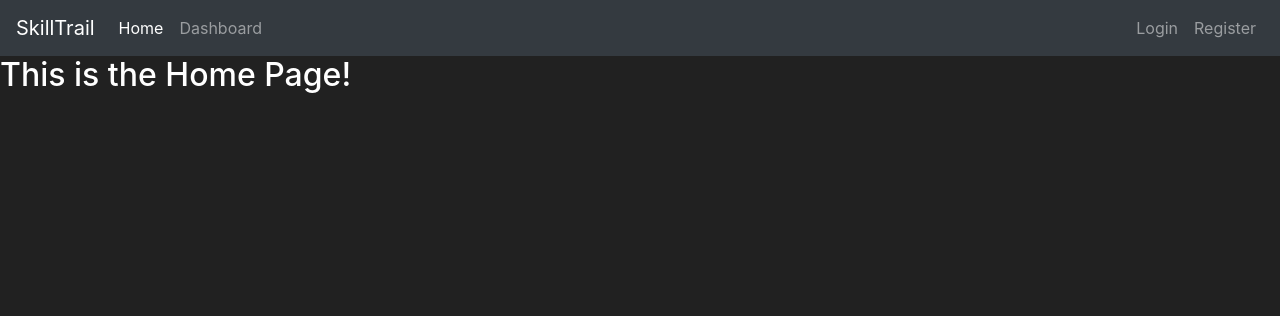
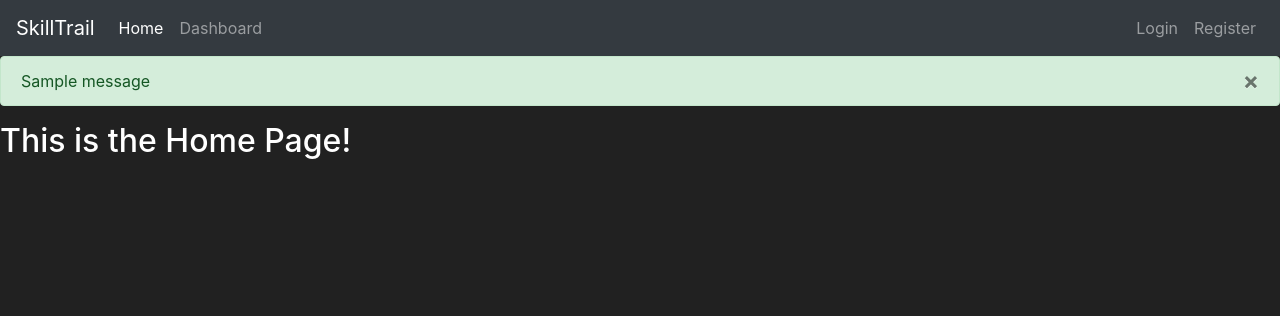
Before and after one commit to Utshah-Neupane/SkillTrail, a Flask app: page / in a window 1280 px wide. Shown: the top 316 px of the page. Run offline with Flask 3, Linux system fonts and the light colour scheme; tables that the repository leaves empty hold one stand-in row (values such as "Sample post"); one stand-in notice (Sample message) is shown; some libraries are stand-ins or nearby versions.

Commit message:
Login and registration done

```diff
--- a/container/__init__.py
+++ b/container/__init__.py
@@ -1,6 +1,7 @@
 from flask import Flask
 from flask_sqlalchemy import SQLAlchemy
 from flask_bcrypt import Bcrypt
+from flask_login import LoginManager
 import os
 from dotenv import load_dotenv
 
@@ -18,6 +19,9 @@ app.config['SECRET_KEY'] = os.environ.get('SECRET_KEY')
 db = SQLAlchemy(app)
 bcrypt = Bcrypt(app)
 
+login_manager = LoginManager(app)
+login_manager.login_view = 'login_page'
+login_manager.login_message_category = 'info'
 
 
 from container import routes, models
--- a/container/routes.py
+++ b/container/routes.py
@@ -1,9 +1,9 @@
 from container import app
-from flask import render_template, redirect, url_for, flash, request
+from flask import render_template, redirect, url_for, flash
 from container.models import User
 from container.forms import RegisterForm, LoginForm
 from container import db
-from flask_login import login_user, logout_user, login_required, current_user
+from flask_login import login_user
 
 
 @app.route("/")
@@ -54,8 +54,13 @@ def login_page():
     if form.validate_on_submit():
         attempted_user = User.query.filter_by(username = form.username.data).first()
 
-        # if attempted_user and
+        if attempted_user and attempted_user.check_password_correction(
+            form.password.data):
+            login_user(attempted_user)
+            flash(f"You have successfully logged in as {attempted_user.username}", category = 'success')
+            return redirect(url_for('dashboard_page'))
 
-
+        else:
+            flash(f"Username and password don't match! Try again!", category = 'danger')
 
     return render_template('login.html', form = form)
--- a/container/templates/base.html
+++ b/container/templates/base.html
@@ -45,6 +45,24 @@
     </nav>
 
 
+    {% with messages = get_flashed_messages(with_categories = true) %}
+      {% if messages %}
+        {% for category, message in messages %}
+          <div class="alert alert-{{ category }}">
+            <button type="button" class="m1-2 mb-1 close"
+                    data-dismiss="alert" aria-label="Close">
+              <span aria-hidden="true">&times;</span>
+            </button>
+            {{ message }}
+          </div>
+        {% endfor %}
+      {% endif %}
+    {% endwith %}
+
+
+
+
+
     {% block content %}
     {% endblock %}
       <!-- Future Content here -->
--- a/requirements.txt
+++ b/requirements.txt
@@ -1,3 +1,4 @@
 Flask
 Flask-SQLAlchemy
 python-dotenv
+Flask-Login
```
Also changed, not shown: container/models.py (+10 -2 lines).
